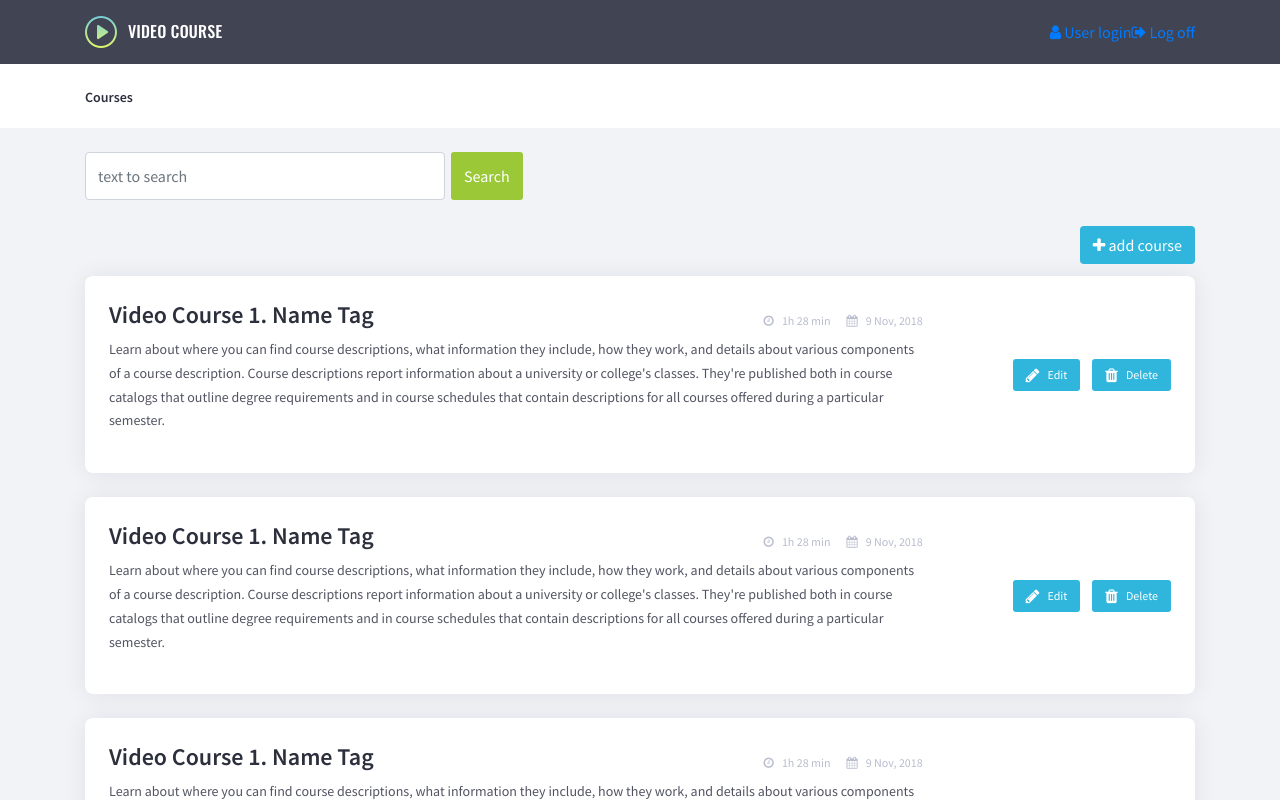
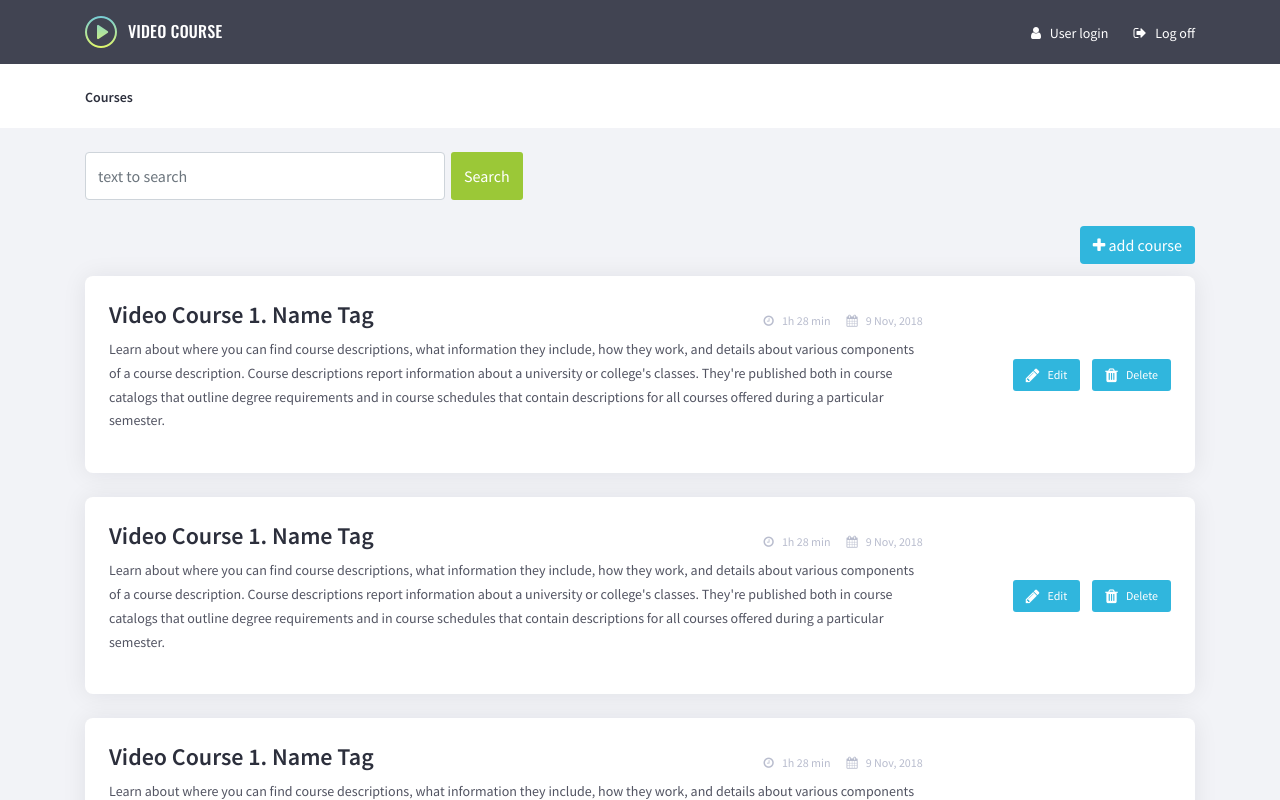
Before and after one commit to LaStudoAngular/angular-epam-learning-app, an Angular app: page / in a window 1280 px wide. Shown: the top 800 px of the page. Built offline with nearby package versions, Linux system fonts and the light colour scheme.

Commit message:
feat: finish add styles for header components

```diff
--- a/src/app/components/header/header.component.scss
+++ b/src/app/components/header/header.component.scss
@@ -10,9 +10,18 @@
 
   &__item {
     //
+
+    &:not(:first-child) {
+      margin-left: 25px;
+    }
   }
 
   &__link {
-    //
+    color: white;
+    font-size: 14px;
+
+    & > .fa {
+      margin-right: 6px;
+    }
   }
 }
```
